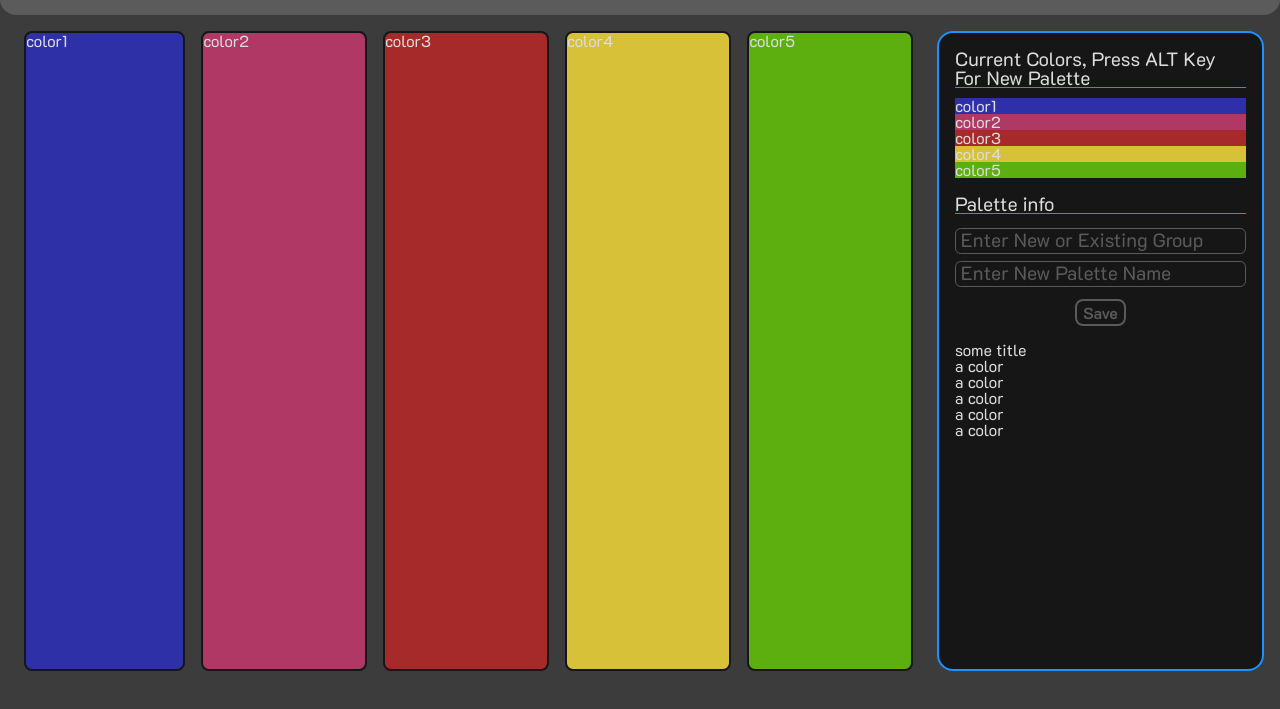
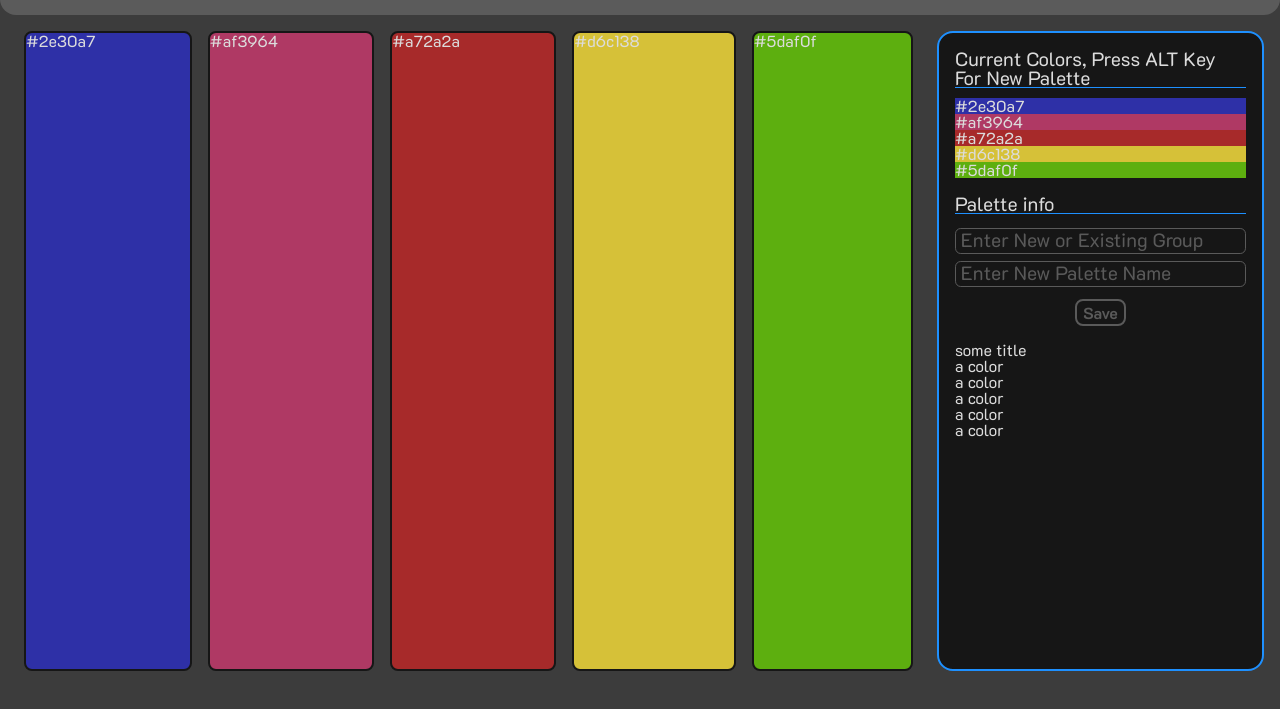
Before and after one commit to JoOCon/palette-picker, a website: page public/index.html in a window 1280 px wide. Shown: the part 81-790 px from the top of the page. Drawn offline with nearby package versions, Linux system fonts and the light colour scheme; grey boxes are pictures that could not be loaded.

Commit message:
Built out main color display and user interface

```diff
--- a/public/index.html
+++ b/public/index.html
@@ -4,7 +4,7 @@
   <meta charset="utf-8" />
   <meta http-equiv="X-UA-Compatible" content="IE=edge">
   <meta name="viewport" content="width=device-width, initial-scale=1">
-  <title>Color Sphere</title>
+  <title>Color Palette</title>
   <link href="https://fonts.googleapis.com/css?family=K2D:100,200,300,400,500,600,700,800" rel="stylesheet">
   <link rel="stylesheet" type="text/css" media="screen" href="./css/reset.css">
   <link rel="stylesheet" type="text/css" media="screen" href="./css/styles.css" />
@@ -16,20 +16,35 @@
   </header>
   <main class='main-container'>
     <section class='color-palette'>
-      <div class='main-color color-1'>color1</div>
-      <div class='main-color color-2'>color2</div>
-      <div class='main-color color-3'>color3</div>
-      <div class='main-color color-4'>color4</div>
-      <div class='main-color color-5'>color5</div>
+      <div class='main-color color-1'>
+        <h4 class='color-text-1'>#2e30a7</h4>
+        <div class='unlocked'/></div>
+      </div>
+      <div class='main-color color-2'>
+        <h4 class='color-text-2'>#af3964</h4>
+        <div class='unlocked' /></div>
+      </div>
+      <div class='main-color color-3'>
+        <h4 class='color-text-3'>#a72a2a</h4>
+        <div class='unlocked' /></div>
+      </div>
+      <div class='main-color color-4'>
+        <h4 class='color-text-4'>#d6c138</h4>
+        <div class='unlocked' /></div>
+      </div>
+      <div class='main-color color-5'>
+        <h4 class='color-text-5'>#5daf0f</h4>
+        <div class='unlocked' /></div>
+      </div>
     </section>
     <aside class='info-section'>
       <h2>Current Colors, Press ALT Key For New Palette</h2>
       <section class='current-colors'>
-        <div class='color-1'>color1</div>
-        <div class='color-2'>color2</div>
-        <div class='color-3'>color3</div>
-        <div class='color-4'>color4</div>
-        <div class='color-5'>color5</div>
+        <div class='palette-color color-1'><h4 class='color-text-1'>#2e30a7</h4></div>
+        <div class='palette-color color-2'><h4 class='color-text-2'>#af3964</h4></div>
+        <div class='palette-color color-3'><h4 class='color-text-3'>#a72a2a</h4></div>
+        <div class='palette-color color-4'><h4 class='color-text-4'>#d6c138</h4></div>
+        <div class='palette-color color-5'><h4 class='color-text-5'>#5daf0f</h4></div>
       </section>
       <section class='user-input-section'>
         <h3>Palette info</h3>
```
